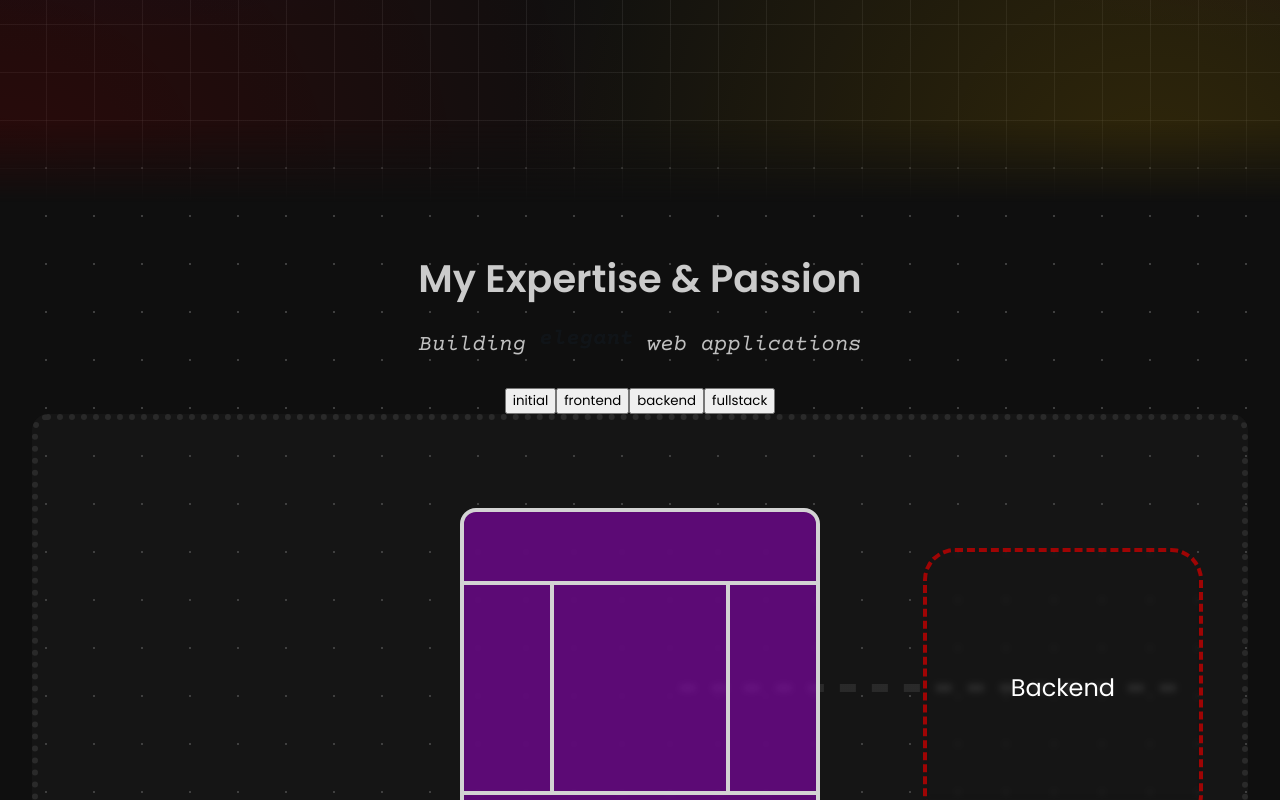
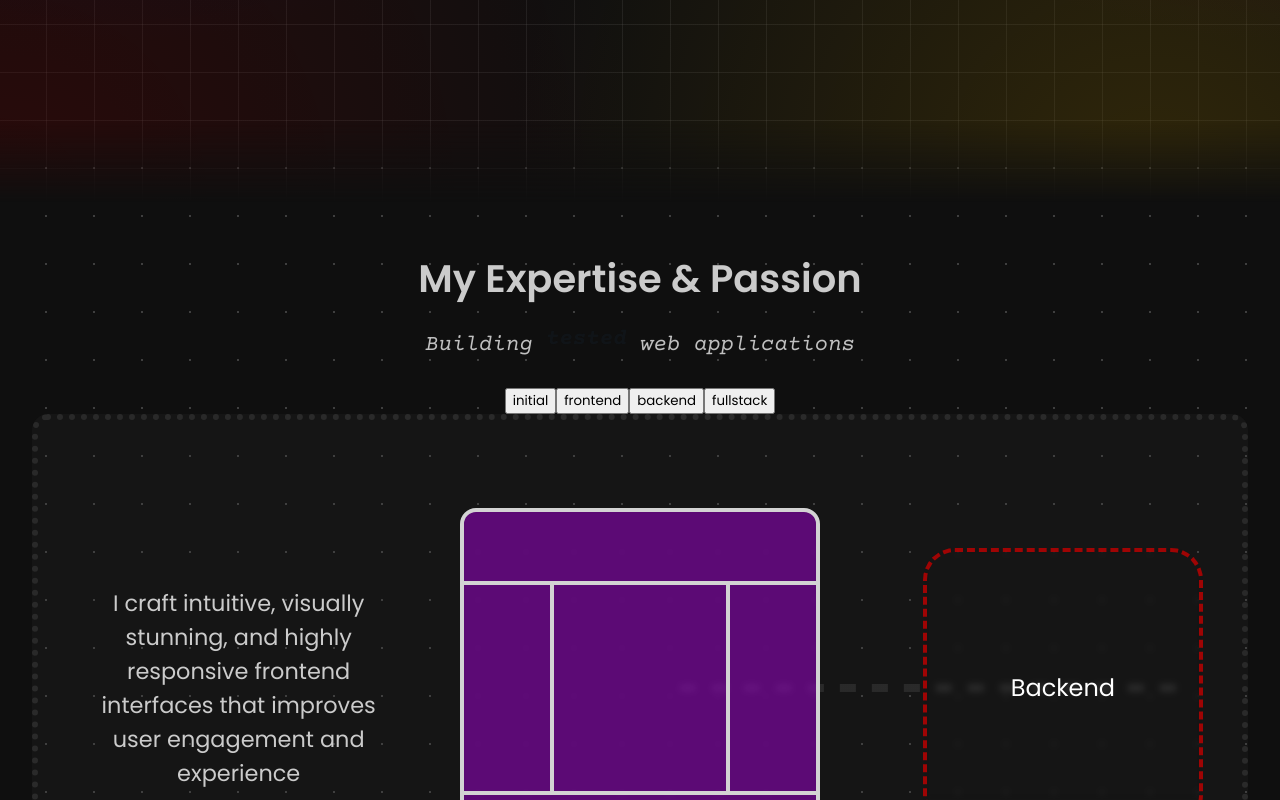
Before and after one commit to LexBorisoff/borisoff.dev, a React (Vite) app: page / in a window 1280 px wide. Both pictures are taken after a click on the button "frontend". Shown: the part 598-1398 px from the top of the page. Built offline with nearby package versions, Linux system fonts and the light colour scheme.

Commit message:
feat(expertise): added descriptions to frontend and backend expertise

```diff
--- a/src/components/about/expertise.tsx
+++ b/src/components/about/expertise.tsx
@@ -13,6 +13,7 @@ type AppStateType = 'initial' | 'frontend' | 'backend' | 'fullstack';
 const adjectives = [
   'robust',
   'secure',
+  'tested',
   'elegant',
   'dynamic',
   'scalable',
@@ -401,6 +402,54 @@ const App = styled.div<AppProps>`
         : null};
 `;
 
+const DescriptionWrapper = styled.div`
+  position: absolute;
+  top: 0;
+  left: 50%;
+  transform: translateX(-50%);
+  height: 100%;
+  width: 100%;
+  max-width: 1250px;
+  pointer-events: none;
+  display: grid;
+  grid-template-columns: 1fr 1fr 1fr;
+  align-items: center;
+  justify-items: center;
+`;
+
+interface DescriptionProps {
+  $visible: boolean;
+}
+const expertiseDescCss = css<DescriptionProps>`
+  width: 20rem;
+  text-align: center;
+  font-size: 1.4rem;
+  color: #cbcbcb;
+  padding: 1rem;
+  border-radius: 1rem;
+
+  ${({ $visible }) =>
+    $visible
+      ? css`
+          visibility: visible;
+          transform: translateY(0);
+          transition: transform 0.5s linear;
+        `
+      : css`
+          visibility: hidden;
+          transform: translateY(1rem);
+        `}
+`;
+
+const FrontendDescription = styled.div<DescriptionProps>`
+  ${expertiseDescCss}
+`;
+
+const BackendDescription = styled.div<DescriptionProps>`
+  grid-column: 3;
+  ${expertiseDescCss}
+`;
+
 interface FullstackState {
   frontend: boolean;
   backend: boolean;
@@ -593,18 +642,18 @@ export default function Expertise(): React.ReactNode {
           )}
         </App>
 
-        {appState !== 'backend' && appState !== 'fullstack' && (
-          <BackendBounds>
+        <BackendBounds>
+          {!isFunctional && (
             <Draggable bounds="parent">
               <DraggableBackend ref={backendRef} $dragging={dragging.backend}>
                 <span>Backend</span>
               </DraggableBackend>
             </Draggable>
-          </BackendBounds>
-        )}
+          )}
+        </BackendBounds>
 
-        {appState !== 'frontend' && appState !== 'fullstack' && (
-          <FrontendBounds>
+        <FrontendBounds>
+          {!isPainted && (
             <Draggable bounds="parent">
               <DraggableFrontend
                 ref={frontendRef}
@@ -613,8 +662,20 @@ export default function Expertise(): React.ReactNode {
                 <span>Frontend</span>
               </DraggableFrontend>
             </Draggable>
-          </FrontendBounds>
-        )}
+          )}
+        </FrontendBounds>
+
+        <DescriptionWrapper>
+          <FrontendDescription $visible={isPainted}>
+            I craft intuitive, visually stunning, and highly responsive frontend
+            interfaces that improves user engagement and experience
+          </FrontendDescription>
+
+          <BackendDescription $visible={isFunctional}>
+            I build robust, scalable, and efficient backend systems that ensure
+            seamless data flow, security, and high performance
+          </BackendDescription>
+        </DescriptionWrapper>
       </DragContainer>
     </ExpertiseSection>
   );
```
